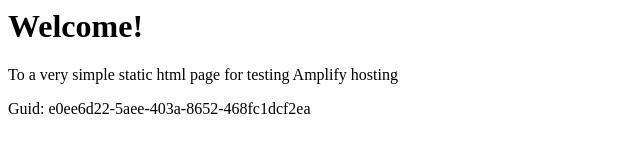
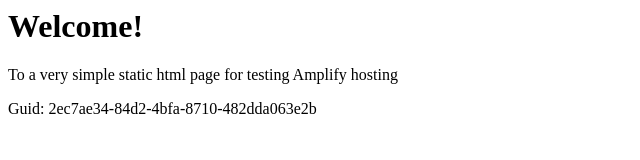
Before and after one commit to aws-aemilia-gru/Github-PR-Commit-Integration-Test-DoNotTouch-GitHubWebhookPushCanaryTest-v1-preprod-sa-east-1, a website: page src/index.html in a window 1280 px wide. Shown: the full height of the page, 0-640 px from the left. Drawn offline with Linux system fonts and the light colour scheme.

Commit message:
commit from integ tests

```diff
--- a/src/index.html
+++ b/src/index.html
@@ -12,6 +12,6 @@
 <body>
     <h1>Welcome!</h1>
     <p>To a very simple static html page for testing Amplify hosting</p>
-    <p>Guid: e0ee6d22-5aee-403a-8652-468fc1dcf2ea</p></body>
+    <p>Guid: 2ec7ae34-84d2-4bfa-8710-482dda063e2b</p></body>
 
 </html>
```
